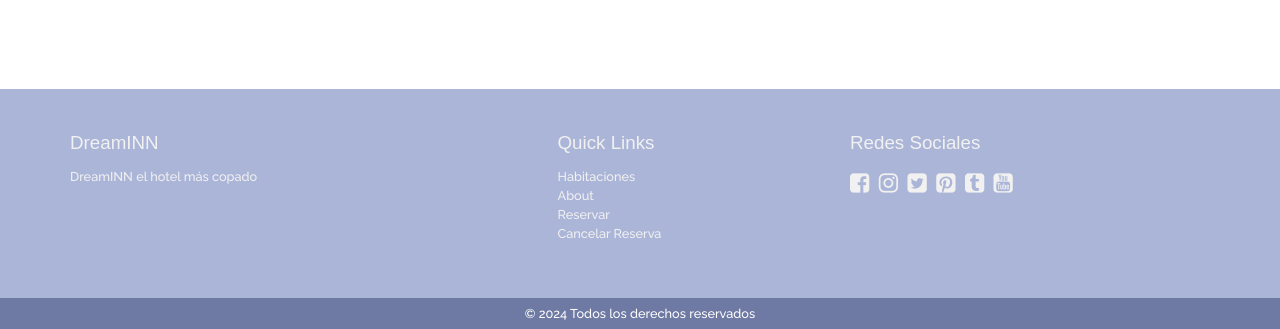
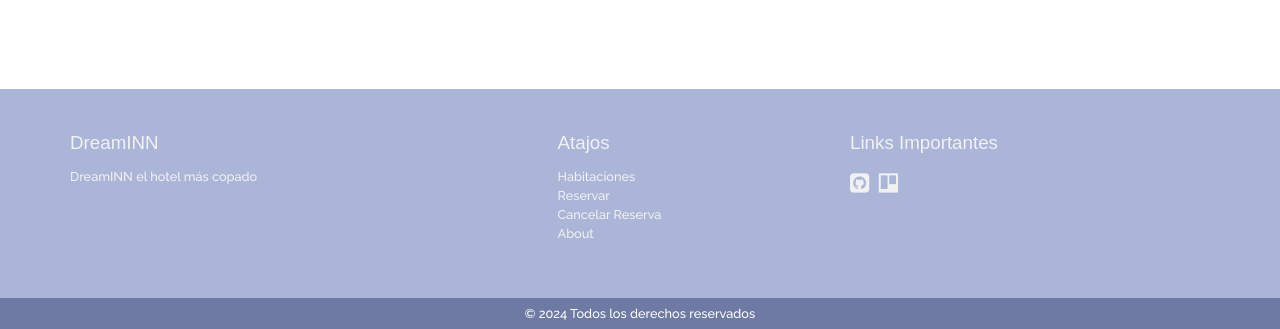
Before and after one commit to PRLuisF/Dream_INN_IDS, a Flask app: page /about in a window 1280 px wide. Shown: the part 1101-1430 px from the top of the page. Run offline with Flask 3, Linux system fonts and the light colour scheme; some libraries are stand-ins or nearby versions; some web fonts are replaced.

Commit message:
#1-T modificación del base

```diff
--- a/templates/base.html
+++ b/templates/base.html
@@ -56,9 +56,9 @@
         <ul class="nav navbar-nav">
           <li><a href="{{ url_for('home')}}">Home</a></li>
           <li><a href="{{ url_for('habitaciones')}}">Habitaciones</a></li>
-          <li><a href="{{ url_for('about')}}">About</a></li>
           <li><a href="{{ url_for('hacer_reserva')}}">Reservar</a></li>
           <li><a href="{{ url_for('cancelar_reserva')}}">Cancelar Reserva</a></li>
+          <li><a href="{{ url_for('about')}}">About</a></li>
         </ul>
       </div><!-- Wnavbar-collapse -->
     </div><!-- container-fluid -->
@@ -75,23 +75,19 @@
               </div>
 
               <div class="col-sm-3">
-                  <h4>Quick Links</h4>
+                  <h4>Atajos</h4>
                   <ul class="list-unstyled">
                       <li><a href="{{ url_for('habitaciones')}}">Habitaciones</a></li>
-                      <li><a href="{{ url_for('about')}}">About</a></li>
                       <li><a href="{{ url_for('hacer_reserva')}}">Reservar</a></li>
                       <li><a href="{{ url_for('cancelar_reserva')}}">Cancelar Reserva</a></li>
+                      <li><a href="{{ url_for('about')}}">About</a></li>
                   </ul>
               </div>
               <div class="col-sm-4 subscribe">
-                  <h4>Redes Sociales</h4>
+                  <h4>Links Importantes</h4>
                   <div class="social">
-                  <a href="#"><i class="fa fa-facebook-square" data-toggle="tooltip" data-placement="top" data-original-title="facebook"></i></a>
-                  <a href="#"><i class="fa fa-instagram"  data-toggle="tooltip" data-placement="top" data-original-title="instragram"></i></a>
-                  <a href="#"><i class="fa fa-twitter-square" data-toggle="tooltip" data-placement="top" data-original-title="twitter"></i></a>
-                  <a href="#"><i class="fa fa-pinterest-square" data-toggle="tooltip" data-placement="top" data-original-title="pinterest"></i></a>
-                  <a href="#"><i class="fa fa-tumblr-square" data-toggle="tooltip" data-placement="top" data-original-title="tumblr"></i></a>
-                  <a href="#"><i class="fa fa-youtube-square" data-toggle="tooltip" data-placement="top" data-original-title="youtube"></i></a>
+                    <a href="https://github.com/PRLuisF/Dream_INN_IDS"><i class="fa fa-github-square" data-toggle="tooltip" data-placement="top" data-original-title="GitHub"></i></a>
+                    <a href="https://trello.com/b/DTlRp5m1/tablero-kanban"><i class="fa fa-trello" data-toggle="tooltip" data-placement="top" data-original-title="Trello"></i></a>
                   </div>
               </div>
           </div>
@@ -104,6 +100,5 @@
 
   <div class="text-center copyright">© 2024 Todos los derechos reservados</div>
 
-  <a href="{{ url_for('home')}}" class="toTop scroll"><i class="fa fa-angle-up"></i></a>
 </body>
 </html>
--- a/templates/habitaciones.html
+++ b/templates/habitaciones.html
@@ -12,5 +12,6 @@
   <div class="col-sm-6 wowload fadeInUp"><div class="rooms"><img src="{{ url_for('static', filename='images/photos/9.jpg')}}" class="img-responsive"><div class="info"><h3>Habitaciones Dobles</h3><p>La habitación doble dispone de dos camas de dos plazas cada una y baño privado. Ideal para disfrutar un espacio con un amigo o familiar. El equipamiento de la habitación consta de: Caja fuerte, escritorio, armario, minibar, secador de pelo, artículos de aseo gratuitos. Se encuentran incluidos el servicio de limpieza, Room Rervice y el WIFI gratuito</p></div></div></div>
   <div class="col-sm-6 wowload fadeInUp"><div class="rooms"><img src="{{ url_for('static', filename='images/photos/10.jpg')}}" class="img-responsive"><div class="info"><h3>Habitaciones Familiares</h3><p>La habitación familiar consta de dos habitaciones simples comunicadas o de una sola habitación para la familia. Cuenta con una cama matrimonial y/o dos camas individuales. El equipamiento de la habitación es igual que el de las habitaciones simples como también dispondrá del servicio de limpieza, Room Service y el WIFI gratuito</p></div></div></div>
 </div>
+</div>
 
 {% endblock %}
```
